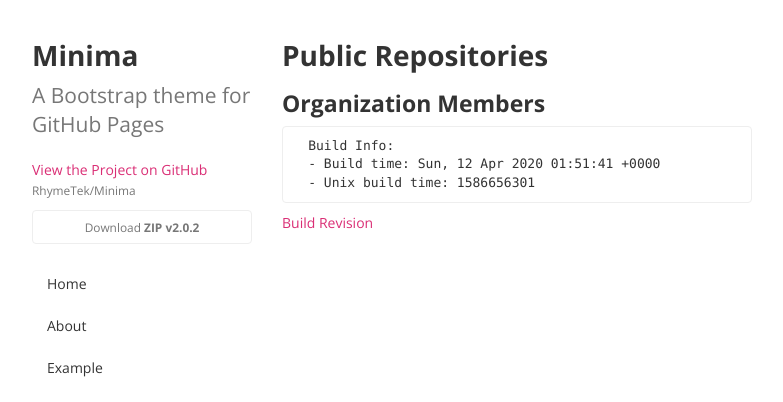
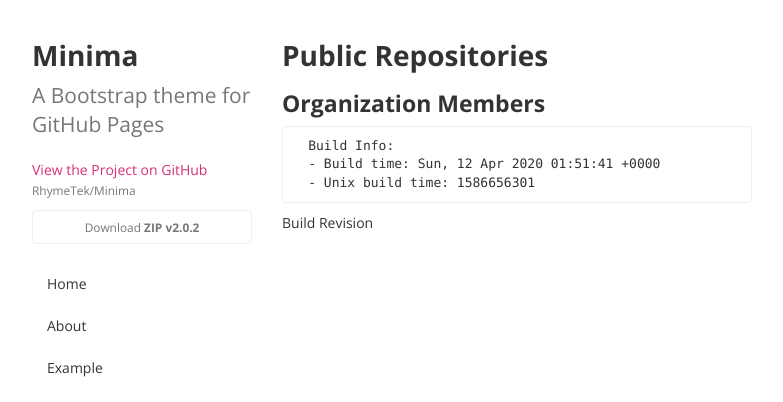
Before and after one commit to RimeCoOfficial/Minima, a Jekyll site: the page built from _pages/Open Source.md, in a window 1280 px wide. Shown: the top 402 px of the page, without its empty margins (248-1031 px from the left). Built offline with Jekyll 4.4.1, drawn with Linux system fonts in a browser that asks for light colours; nearby versions of some CDN libraries.

````diff
--- a/_pages/Open Source.md
+++ b/_pages/Open Source.md
@@ -34,4 +34,4 @@ Organization Members
   - Build time: {{ site.time | date_to_rfc822 }}
   - Unix build time: {{ site.time | date:"%s" }}
 ```
-[Build Revision {{ site.github.build_revision | truncate: 7, "" }}](./site.github.json)
+Build Revision [{{ site.github.build_revision | truncate: 7, "" }}](./site.github.json)
````
